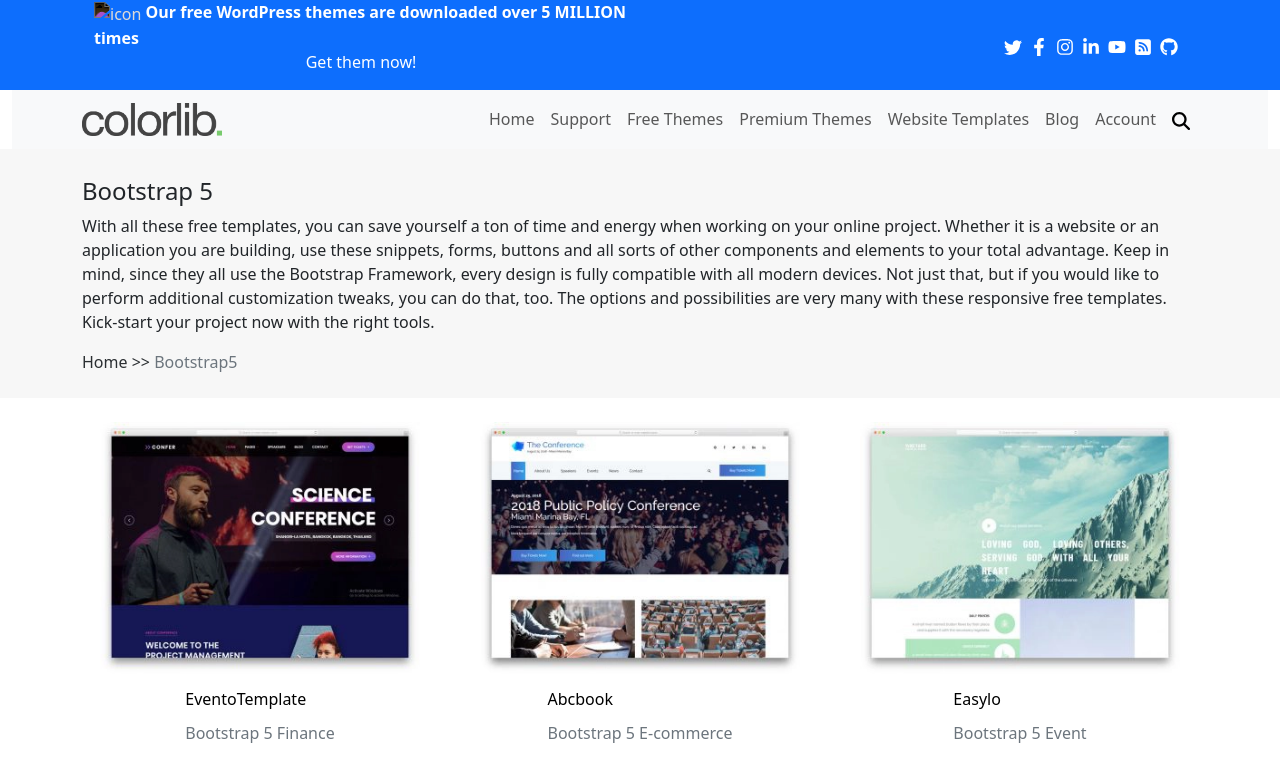
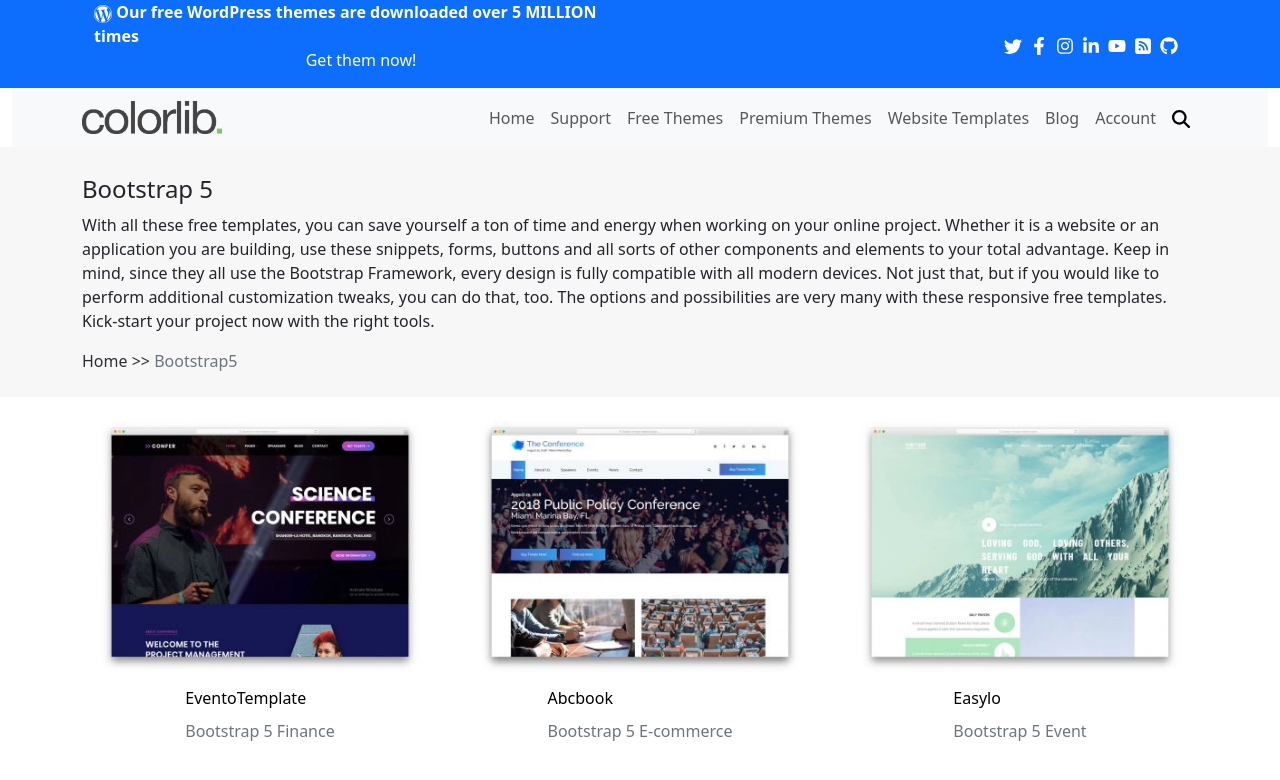
Before and after one commit to Afi-THEdeveloper/colorLib., a plain HTML site: page index.html in a window 1280 px wide. Shown: the top 780 px of the page. Drawn offline with nearby package versions, Linux system fonts and the light colour scheme; the site is published under a folder, as on GitHub Pages, so addresses that start at the root find nothing.

Commit message:
image-path-changed

```diff
--- a/index.html
+++ b/index.html
@@ -25,7 +25,7 @@
 
                     <div class="col-md-6 left">
                         <span class="text-wrap text_box">
-                                <p><img class="wpress" width="18px" src="/assets/wordpress-icon.svg" alt="icon">
+                                <p><img class="wpress" width="18px" src="./assets/wordpress-icon.svg" alt="icon">
                                   <strong class="text-white">Our free WordPress themes are downloaded over 5 MILLION times</strong>
                                   <a class="text-white" id="navtop-link" href="#">Get them now!</a>
                                 </p>
```
